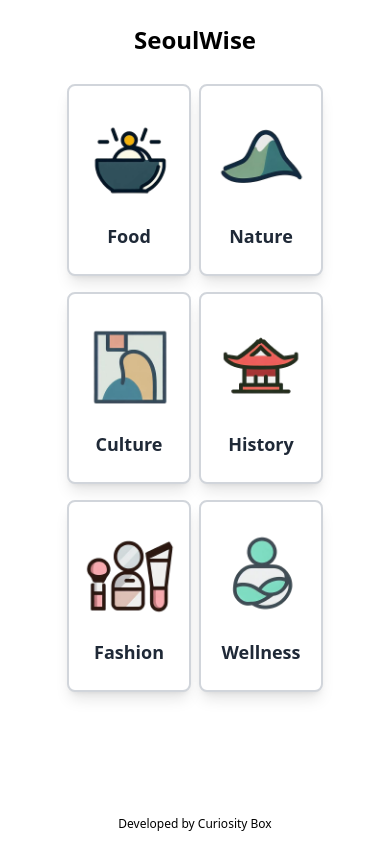
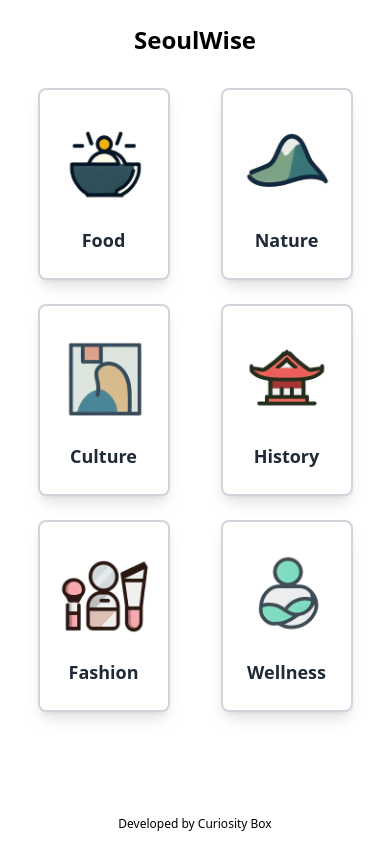
Before and after one commit to taekim-dev/seoul-wise, a React (Create React App) app: page / in a window 390 px wide. Built offline with nearby package versions, Linux system fonts and the light colour scheme.

Commit message:
mobile adjustment

```diff
--- a/src/CategoryButton.js
+++ b/src/CategoryButton.js
@@ -2,7 +2,7 @@ import React from 'react';
 
 const CategoryButton = ({ title }) => {
   return (
-    <div className="bg-white text-gray-800 border-gray-300 border-2 shadow-lg py-6 px-2 rounded-lg m-1 sm:w-60 w-full sm:h-60 h-auto flex flex-col justify-center items-center text-center cursor-pointer mx-1">
+    <div className="bg-white text-gray-800 border-gray-300 border-2 shadow-lg py-6 px-4 rounded-lg m-2 sm:w-60 sm:h-60 h-48 flex flex-col justify-center items-center text-center cursor-pointer mx-2">
       <img src={`images/${title}.jpg`} alt={`${title} icon`} className="h-24 w-24 object-contain mb-4"/>
       <p className="text-lg font-semibold">{title}</p>
     </div>
--- a/src/CategoryGrid.js
+++ b/src/CategoryGrid.js
@@ -12,7 +12,7 @@ const CategoryGrid = () => {
 
   return (
     <div className="flex justify-center px-4 sm:px-0">
-      <div className="grid grid-cols-2 gap-2 sm:gap-4 place-items-center max-w-screen-sm">
+      <div className="grid grid-cols-2 gap-2 sm:gap-4 place-items-center sm:max-w-screen-sm w-full">
         {categories.map((title, index) => (
           <CategoryButton key={index} title={title} />
         ))}
```
